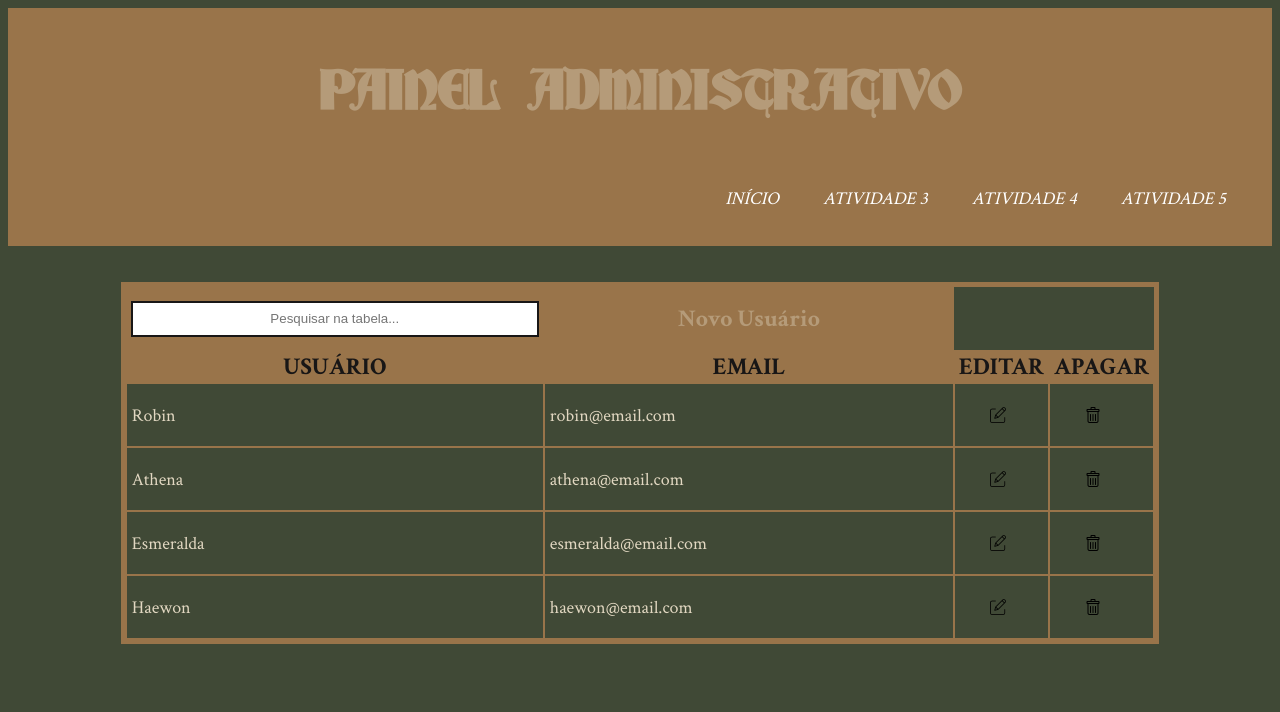
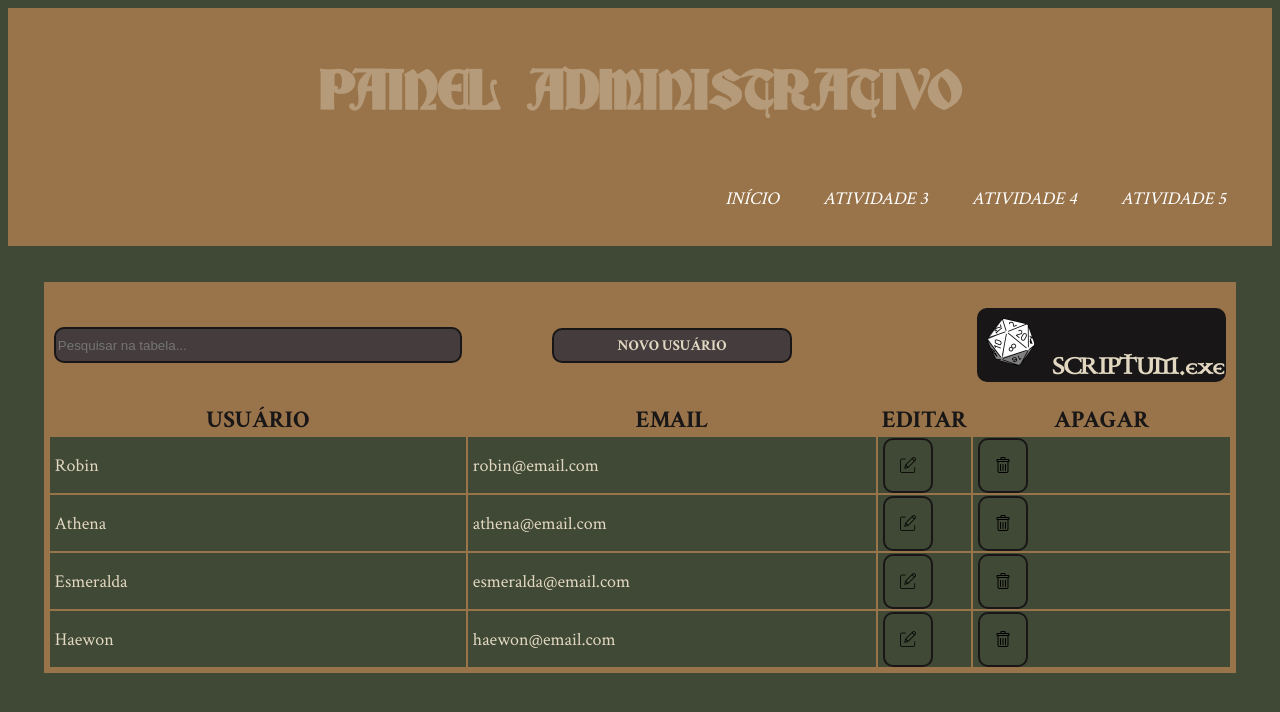
Before and after one commit to Thay-pixels/prg04Thaylaine, a plain HTML site: page infrastructure/pages/admin.html in a window 1280 px wide. Drawn offline with Linux system fonts and the light colour scheme.

Commit message:
Estilizando a página de login e admin

```diff
--- a/infrastructure/assets/css/global/style.css
+++ b/infrastructure/assets/css/global/style.css
@@ -5,12 +5,17 @@
 
 @font-face {
     font-family: 'Crimson_Text_Regular';
-    src: url('/infrastructure/assets/fonts/crimson_text/CrimsonText-Regular.ttf') format('opentype');;
+    src: url('/infrastructure/assets/fonts/crimson_text/CrimsonText-Regular.ttf') format('opentype');
 }
 
 @font-face {
     font-family: 'Crimson_Text_Bold';
-    src: url('/infrastructure/assets/fonts/crimson_text/CrimsonText-Bold.ttf') format('opentype');;
+    src: url('/infrastructure/assets/fonts/crimson_text/CrimsonText-Bold.ttf') format('opentype');
+}
+
+@font-face {
+    font-family: 'Celtic_Garamond';
+    src: url('/infrastructure/assets/fonts/celtic_garamond/CELTG.TTF') format('opentype');
 }
 
 body {
@@ -87,6 +92,7 @@ p {
 
 }
 
+/*Estilo para as caixas de texto do formulário.*/
 .forlabel {
     font-family: 'Crimson_Text_Bold', monospace;
     text-transform: uppercase;
@@ -96,21 +102,54 @@ p {
     font-size: 35px;
 }
 
+/*Estilo para titulos especificos ou que se deseja dar destaque sem ser H1/H2. */
+.forsign {
+    font-family: 'Celtic_Garamond', monospace;
+    color:#E2D8C2;
+    text-align: right;
+    background-color:#181616;
+    border: 2px solid #181616;
+    border-radius: 10px;
+
+}
+
+/*Estilo para inputs. */
+.forinputs {
+    font-family: 'Crimson_Text_Regular', monospace;
+    font-size: medium;
+    font-style: italic;
+    background-color: #E2D8C2;
+    text-align: left;
+    color: #E2D8C2;
+    border-radius: 10px;
+    border: 2px solid #181616;
+    width: 60%;
+
+}
+
 button {
     font-family: 'Crimson_Text_Bold', monospace;
-  background-color: #B59B79;
-  color: #B59B79;
-  padding: 15px 30px;
+    background-color: #443C3D;
+    color: #E2D8C2;
+    padding: 10px 15px 10px 15px;
     font-size: 20px;
-  border: none;
     border-radius: 5px;
     cursor: pointer;
     transition: background-color 0.3s;
+    border: 2px solid #181616;
+    border-radius: 10px;
+
 }
 
-/* Efeito ao passar o mouse. */
+/*Efeito ao passar o mouse. */
 button:hover {
-  background-color: #99744A;
+    background-color: #B59B79;
+    color: #443C3D;
+
+}
+
+button:hover a {
+    color: #443C3D;
 }
 
 table {
@@ -147,8 +186,36 @@ th {
 
 }
 
+/*Estilo para barras de pesquisa (por id). */
 #barraPesquisa {
-    width: 20px;
+    background-color: #443C3D;
+    color: #E2D8C2;
     height: 30px;
+    border-radius: 10px;
     border: 2px solid #181616;
+    width: 60%;
+    text-align: left;
 }
+
+/*Estilo único para o botão de cadastro da tela admin. */
+.btn_cad {
+    font-family: 'Crimson_Text_Bold', monospace;
+    background-color: #443C3D;
+    color: #E2D8C2;
+    padding: 5px 5px;
+    font-size: 15px;
+    border: 2px solid #181616;
+    border-radius: 10px;
+    cursor: pointer;
+    transition: 0.3s;
+    margin-top: 0px;
+    width: 60%;
+    height: 35px;
+
+}
+
+.btn_cad:hover {
+    background-color: #B59B79;
+    color: #443C3D;
+
+}
--- a/infrastructure/pages/admin.html
+++ b/infrastructure/pages/admin.html
@@ -41,7 +41,16 @@
             <input class="center" type="text" id="barraPesquisa" placeholder="Pesquisar na tabela...">
         </th>
         <th>
-        <button class="btn">Novo Usuário</button>
+            <button class="btn_cad">NOVO USUÁRIO</button>
+        </th>
+        <th></th>
+        <th>
+          <div class="">
+            <p class="forsign">
+              <img src="../assets/images/dice-logo.png">
+              SCRIPTUM.exe
+          <p>
+          </div>
         </th>
         <tr>
             <th class="center">USUÁRIO</th>
```
Also changed, not shown: infrastructure/pages/login.html (+3 -3 lines), infrastructure/assets/fonts/celtic_garamond/CELTG.TTF (added), infrastructure/assets/fonts/celtic_garamond/readme.txt (added), infrastructure/assets/images/dice-logo.png (added), infrastructure/assets/images/header-image.jpg (added). Lines whose indentation alone changed are shown as unchanged.
